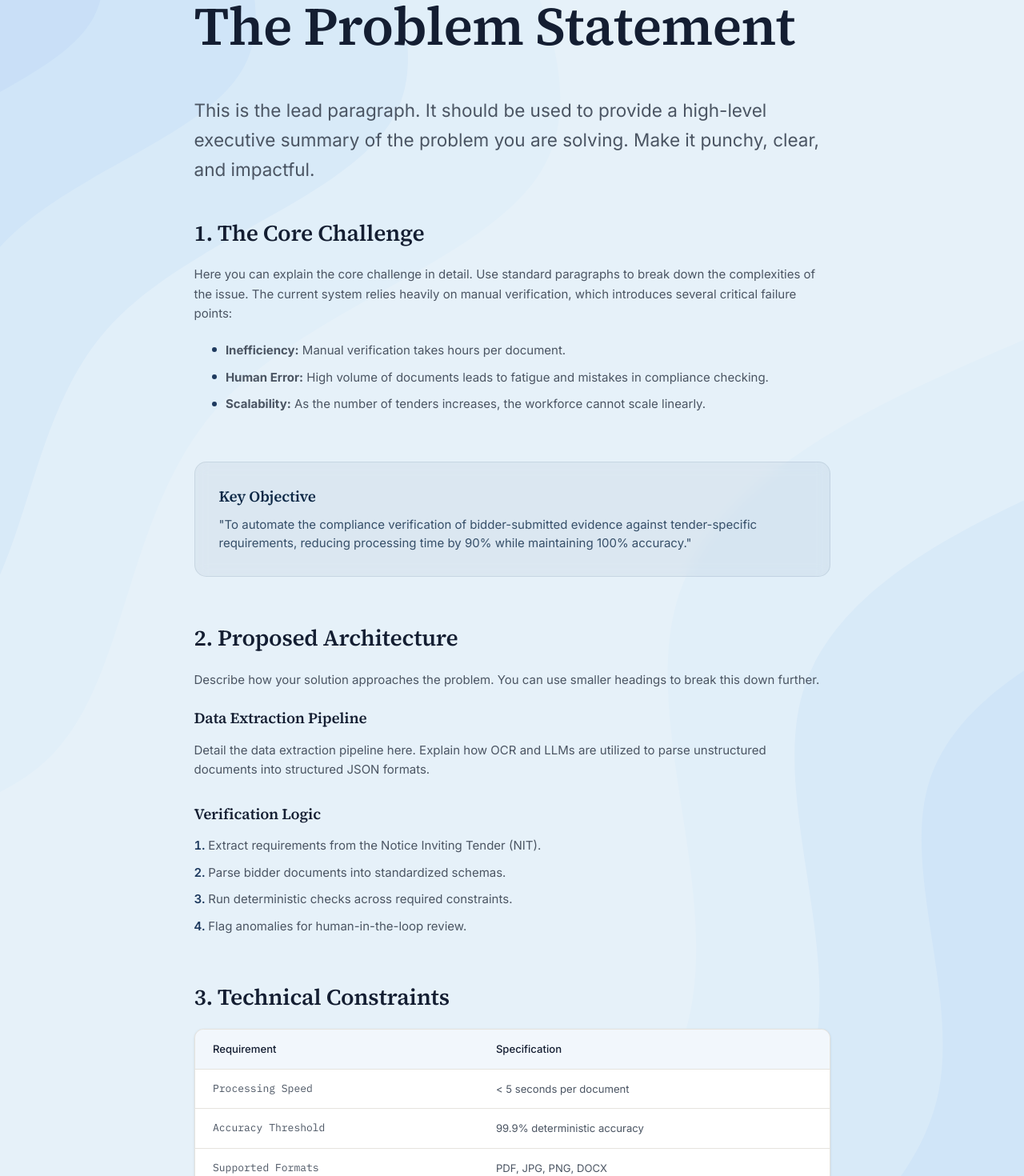
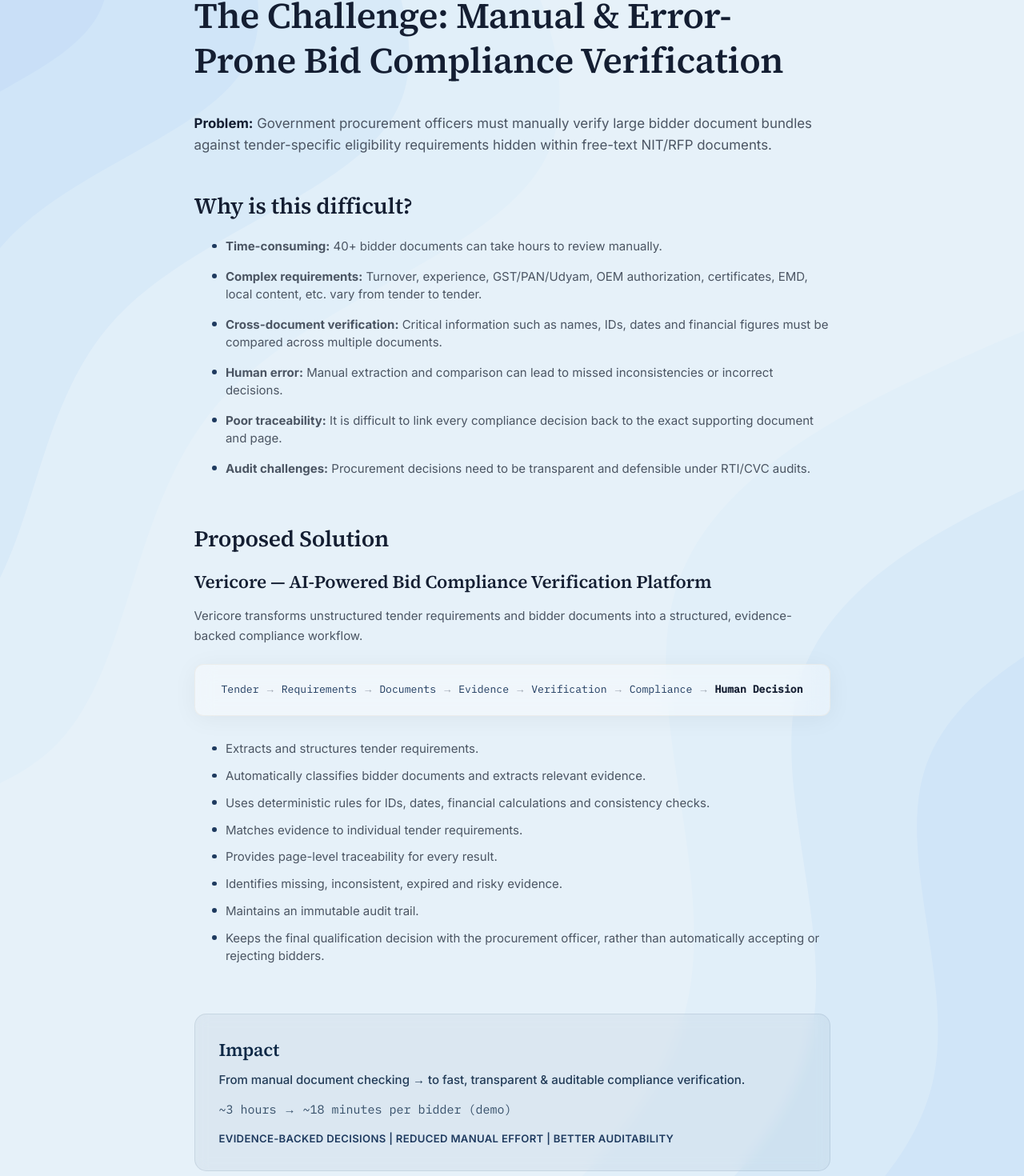
Before and after one commit to prathamsahu31/Vericore, a Next.js app in the folder frontend/: page /problem-statement in a window 1280 px wide. Shown: the part 285-1755 px from the top of the page at 80% size. Built offline with nearby package versions, Linux system fonts and the light colour scheme.

Commit message:
feat(frontend): sync nav Workplace and problem-statement from aarushi - keep priyanshu logo

```diff
--- a/frontend/app/problem-statement/page.tsx
+++ b/frontend/app/problem-statement/page.tsx
@@ -28,110 +28,123 @@
                         </span>
                     </div>
 
-                    {/* Main Title (H1 equivalent) */}
-                    <h1 className="mb-12 font-serif text-5xl font-semibold leading-tight tracking-tight text-ink md:text-6xl lg:text-7xl">
-                        The Problem Statement
+                    {/* Main Title */}
+                    <h1 className="mb-10 font-serif text-4xl font-semibold leading-tight tracking-tight text-ink md:text-5xl">
+                        The Challenge: Manual & Error-Prone Bid Compliance Verification
                     </h1>
 
                     {/* Introduction / Lead Paragraph */}
-                    <p className="mb-12 text-xl leading-relaxed text-ink-muted sm:text-2xl">
-                        This is the lead paragraph. It should be used to provide a high-level executive summary of the problem you are solving. Make it punchy, clear, and impactful.
+                    <p className="mb-12 text-lg leading-relaxed text-ink-muted">
+                        <strong className="text-ink">Problem:</strong> Government procurement officers must manually verify large bidder document bundles against tender-specific eligibility requirements hidden within free-text NIT/RFP documents.
                     </p>
 
                     {/* Section 1 */}
                     <section className="mb-16">
                         <h2 className="mb-6 font-serif text-3xl font-semibold text-ink">
-                            1. The Core Challenge
+                            Why is this difficult?
                         </h2>
-                        <p className="mb-6 leading-relaxed text-ink-muted">
-                            Here you can explain the core challenge in detail. Use standard paragraphs to break down the complexities of the issue. The current system relies heavily on manual verification, which introduces several critical failure points:
-                        </p>
 
-                        {/* Unordered List */}
-                        <ul className="mb-8 space-y-3 pl-6 text-ink-muted">
+                        <ul className="mb-8 space-y-4 pl-6 text-ink-muted">
                             <li className="flex items-start gap-3">
                                 <span className="mt-2 h-1.5 w-1.5 shrink-0 rounded-full bg-seal"></span>
-                                <span><strong>Inefficiency:</strong> Manual verification takes hours per document.</span>
+                                <span><strong>Time-consuming:</strong> 40+ bidder documents can take hours to review manually.</span>
                             </li>
                             <li className="flex items-start gap-3">
                                 <span className="mt-2 h-1.5 w-1.5 shrink-0 rounded-full bg-seal"></span>
-                                <span><strong>Human Error:</strong> High volume of documents leads to fatigue and mistakes in compliance checking.</span>
+                                <span><strong>Complex requirements:</strong> Turnover, experience, GST/PAN/Udyam, OEM authorization, certificates, EMD, local content, etc. vary from tender to tender.</span>
                             </li>
                             <li className="flex items-start gap-3">
                                 <span className="mt-2 h-1.5 w-1.5 shrink-0 rounded-full bg-seal"></span>
-                                <span><strong>Scalability:</strong> As the number of tenders increases, the workforce cannot scale linearly.</span>
+                                <span><strong>Cross-document verification:</strong> Critical information such as names, IDs, dates and financial figures must be compared across multiple documents.</span>
+                            </li>
+                            <li className="flex items-start gap-3">
+                                <span className="mt-2 h-1.5 w-1.5 shrink-0 rounded-full bg-seal"></span>
+                                <span><strong>Human error:</strong> Manual extraction and comparison can lead to missed inconsistencies or incorrect decisions.</span>
+                            </li>
+                            <li className="flex items-start gap-3">
+                                <span className="mt-2 h-1.5 w-1.5 shrink-0 rounded-full bg-seal"></span>
+                                <span><strong>Poor traceability:</strong> It is difficult to link every compliance decision back to the exact supporting document and page.</span>
+                            </li>
+                            <li className="flex items-start gap-3">
+                                <span className="mt-2 h-1.5 w-1.5 shrink-0 rounded-full bg-seal"></span>
+                                <span><strong>Audit challenges:</strong> Procurement decisions need to be transparent and defensible under RTI/CVC audits.</span>
                             </li>
                         </ul>
                     </section>
 
-                    {/* Glass Callout Box */}
+                    {/* Proposed Solution */}
+                    <section className="mb-16">
+                        <h2 className="mb-6 font-serif text-3xl font-semibold text-ink">
+                            Proposed Solution
+                        </h2>
+                        <h3 className="mb-4 font-serif text-2xl font-medium text-ink">
+                            Vericore — AI-Powered Bid Compliance Verification Platform
+                        </h3>
+                        <p className="mb-6 leading-relaxed text-ink-muted">
+                            Vericore transforms unstructured tender requirements and bidder documents into a structured, evidence-backed compliance workflow.
+                        </p>
+
+                        <div className="mb-8 rounded-xl border border-rule/50 bg-white/40 p-6 shadow-[0_4px_30px_rgba(0,0,0,0.05)] backdrop-blur-md font-mono text-sm text-seal flex justify-center items-center flex-wrap gap-2 text-center">
+                            <span>Tender</span> <span className="text-ink-faint">→</span>
+                            <span>Requirements</span> <span className="text-ink-faint">→</span>
+                            <span>Documents</span> <span className="text-ink-faint">→</span>
+                            <span>Evidence</span> <span className="text-ink-faint">→</span>
+                            <span>Verification</span> <span className="text-ink-faint">→</span>
+                            <span>Compliance</span> <span className="text-ink-faint">→</span>
+                            <span className="font-semibold text-ink">Human Decision</span>
+                        </div>
+
+                        <ul className="mb-8 space-y-3 pl-6 text-ink-muted">
+                            <li className="flex items-start gap-3">
+                                <span className="mt-2 h-1.5 w-1.5 shrink-0 rounded-full bg-seal"></span>
+                                <span>Extracts and structures tender requirements.</span>
+                            </li>
+                            <li className="flex items-start gap-3">
+                                <span className="mt-2 h-1.5 w-1.5 shrink-0 rounded-full bg-seal"></span>
+                                <span>Automatically classifies bidder documents and extracts relevant evidence.</span>
+                            </li>
+                            <li className="flex items-start gap-3">
+                                <span className="mt-2 h-1.5 w-1.5 shrink-0 rounded-full bg-seal"></span>
+                                <span>Uses deterministic rules for IDs, dates, financial calculations and consistency checks.</span>
+                            </li>
+                            <li className="flex items-start gap-3">
+                                <span className="mt-2 h-1.5 w-1.5 shrink-0 rounded-full bg-seal"></span>
+                                <span>Matches evidence to individual tender requirements.</span>
+                            </li>
+                            <li className="flex items-start gap-3">
+                                <span className="mt-2 h-1.5 w-1.5 shrink-0 rounded-full bg-seal"></span>
+                                <span>Provides page-level traceability for every result.</span>
+                            </li>
+                            <li className="flex items-start gap-3">
+                                <span className="mt-2 h-1.5 w-1.5 shrink-0 rounded-full bg-seal"></span>
+                                <span>Identifies missing, inconsistent, expired and risky evidence.</span>
+                            </li>
+                            <li className="flex items-start gap-3">
+                                <span className="mt-2 h-1.5 w-1.5 shrink-0 rounded-full bg-seal"></span>
+                                <span>Maintains an immutable audit trail.</span>
+                            </li>
+                            <li className="flex items-start gap-3">
+                                <span className="mt-2 h-1.5 w-1.5 shrink-0 rounded-full bg-seal"></span>
+                                <span>Keeps the final qualification decision with the procurement officer, rather than automatically accepting or rejecting bidders.</span>
+                            </li>
+                        </ul>
+                    </section>
+
+                    {/* Impact Callout */}
                     <div className="mb-16 rounded-2xl border border-seal/10 bg-seal/5 p-8 backdrop-blur-sm">
-                        <h3 className="mb-3 font-serif text-xl font-semibold text-seal-strong">
-                            Key Objective
+                        <h3 className="mb-3 font-serif text-2xl font-semibold text-seal-strong">
+                            Impact
                         </h3>
-                        <p className="text-seal-strong/80">
-                            "To automate the compliance verification of bidder-submitted evidence against tender-specific requirements, reducing processing time by 90% while maintaining 100% accuracy."
+                        <p className="mb-4 text-seal-strong/90 font-medium">
+                            From manual document checking → to fast, transparent & auditable compliance verification.
+                        </p>
+                        <p className="mb-4 text-seal-strong/80 font-mono">
+                            ~3 hours → ~18 minutes per bidder (demo)
+                        </p>
+                        <p className="text-sm font-semibold tracking-wide text-seal uppercase">
+                            Evidence-backed decisions | Reduced manual effort | Better auditability
                         </p>
                     </div>
-
-                    {/* Section 2 with Subsections */}
-                    <section className="mb-16">
-                        <h2 className="mb-6 font-serif text-3xl font-semibold text-ink">
-                            2. Proposed Architecture
-                        </h2>
-                        <p className="mb-6 leading-relaxed text-ink-muted">
-                            Describe how your solution approaches the problem. You can use smaller headings to break this down further.
-                        </p>
-
-                        <h3 className="mb-4 font-serif text-xl font-medium text-ink">
-                            Data Extraction Pipeline
-                        </h3>
-                        <p className="mb-8 leading-relaxed text-ink-muted">
-                            Detail the data extraction pipeline here. Explain how OCR and LLMs are utilized to parse unstructured documents into structured JSON formats.
-                        </p>
-
-                        <h3 className="mb-4 font-serif text-xl font-medium text-ink">
-                            Verification Logic
-                        </h3>
-                        {/* Ordered List */}
-                        <ol className="mb-8 list-inside list-decimal space-y-3 text-ink-muted marker:font-semibold marker:text-seal">
-                            <li>Extract requirements from the Notice Inviting Tender (NIT).</li>
-                            <li>Parse bidder documents into standardized schemas.</li>
-                            <li>Run deterministic checks across required constraints.</li>
-                            <li>Flag anomalies for human-in-the-loop review.</li>
-                        </ol>
-                    </section>
-
-                    {/* Technical Specifications */}
-                    <section className="mb-16">
-                        <h2 className="mb-6 font-serif text-3xl font-semibold text-ink">
-                            3. Technical Constraints
-                        </h2>
-                        <div className="overflow-hidden rounded-xl border border-rule bg-white shadow-sm">
-                            <table className="w-full text-left text-sm">
-                                <thead className="border-b border-rule bg-surface/50">
-                                    <tr>
-                                        <th className="px-6 py-4 font-medium text-ink">Requirement</th>
-                                        <th className="px-6 py-4 font-medium text-ink">Specification</th>
-                                    </tr>
-                                </thead>
-                                <tbody className="divide-y divide-rule text-ink-muted">
-                                    <tr>
-                                        <td className="px-6 py-4 font-mono text-[13px]">Processing Speed</td>
-                                        <td className="px-6 py-4">{'< 5 seconds per document'}</td>
-                                    </tr>
-                                    <tr>
-                                        <td className="px-6 py-4 font-mono text-[13px]">Accuracy Threshold</td>
-                                        <td className="px-6 py-4">99.9% deterministic accuracy</td>
-                                    </tr>
-                                    <tr>
-                                        <td className="px-6 py-4 font-mono text-[13px]">Supported Formats</td>
-                                        <td className="px-6 py-4">PDF, JPG, PNG, DOCX</td>
-                                    </tr>
-                                </tbody>
-                            </table>
-                        </div>
-                    </section>
 
                 </motion.article>
             </main>
--- a/frontend/components/layout/SiteHeader.tsx
+++ b/frontend/components/layout/SiteHeader.tsx
@@ -29,6 +29,13 @@
             enableHover
           >
             <Link
+              data-id="workplace"
+              href="/tenders"
+              className="rounded-[4px] px-3 py-2 text-[14px] text-seal transition-colors hover:text-seal"
+            >
+              Workplace
+            </Link>
+            <Link
               data-id="problem-statement"
               href="/problem-statement"
               className="rounded-[4px] px-3 py-2 text-[14px] text-seal transition-colors hover:text-seal"
```
